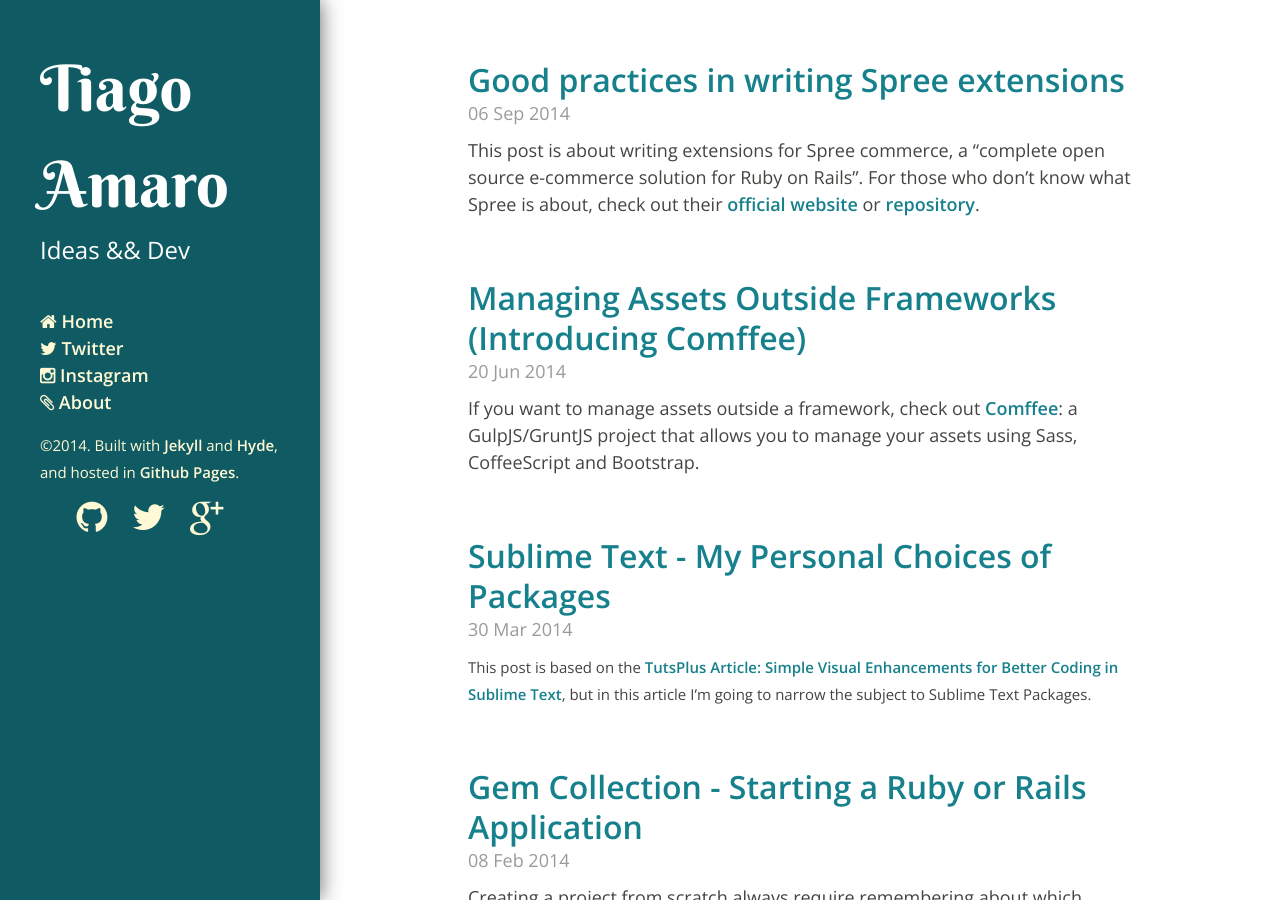
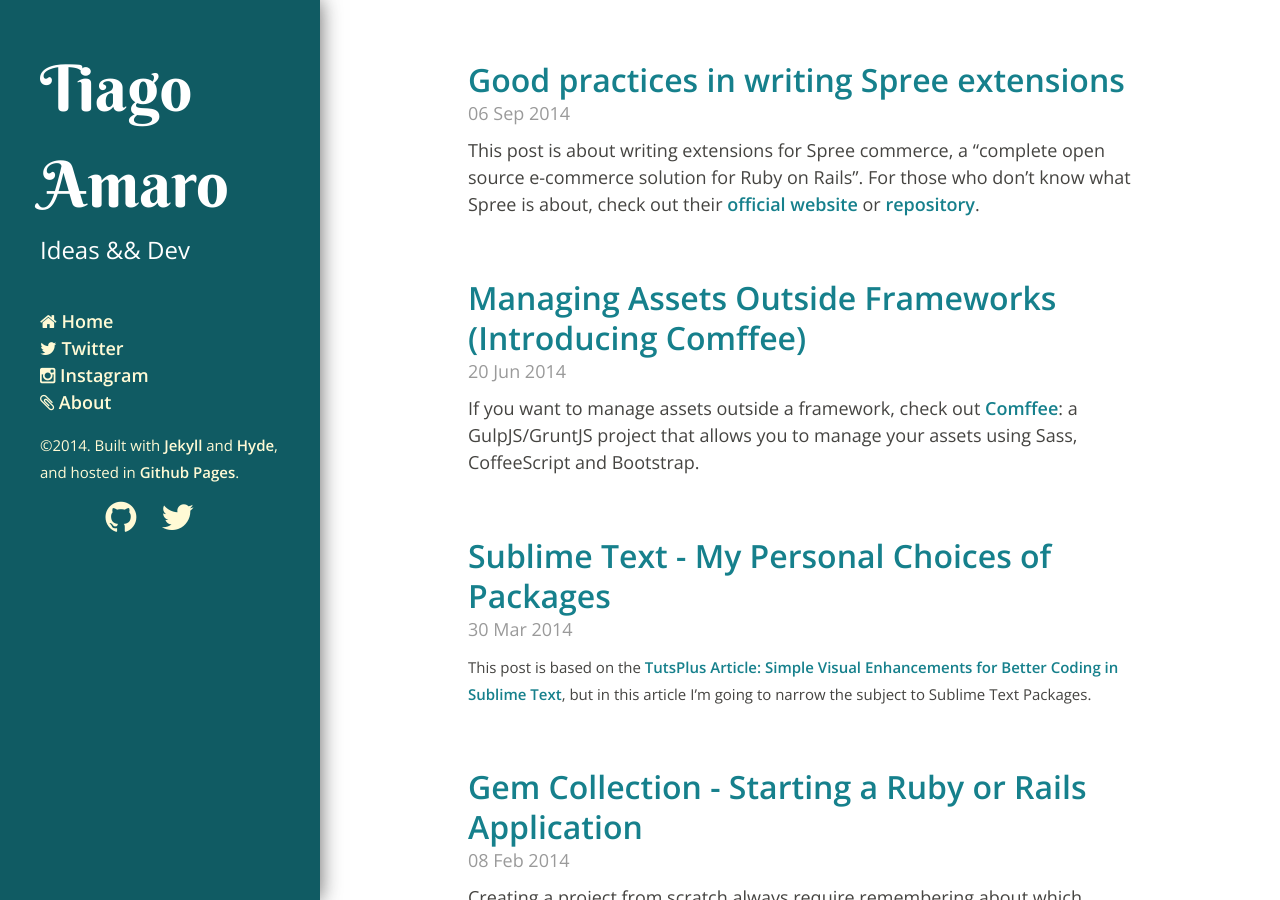
Before and after one commit to tiagoamaro/tiagoamaro.com.br_jekyll, a Jekyll site: the page built from index.html, in a window 1280 px wide and 900 px high. Built offline with Jekyll 4.4.1, drawn with Linux system fonts in a browser that asks for light colours; the list of posts is cut into pages by our own code.

Commit message:
Removing google+ reference from sidebar

```diff
--- a/_layouts/default.html
+++ b/_layouts/default.html
@@ -55,9 +55,6 @@
             <a href="http://twitter.com/tiagocis">
               <i class="fa fa-twitter fa-2x"></i>
             </a>
-            <a href="https://plus.google.com/+TiagoAmaroCis" rel="author">
-              <i class="fa fa-google-plus fa-2x"></i>
-            </a>
             <a id="easter_egg" href="https://www.google.com.br/?#q=iddqd">
               <img src="/public/doom_marine.gif" alt="doom marine" id="doom">
             </a>
```
